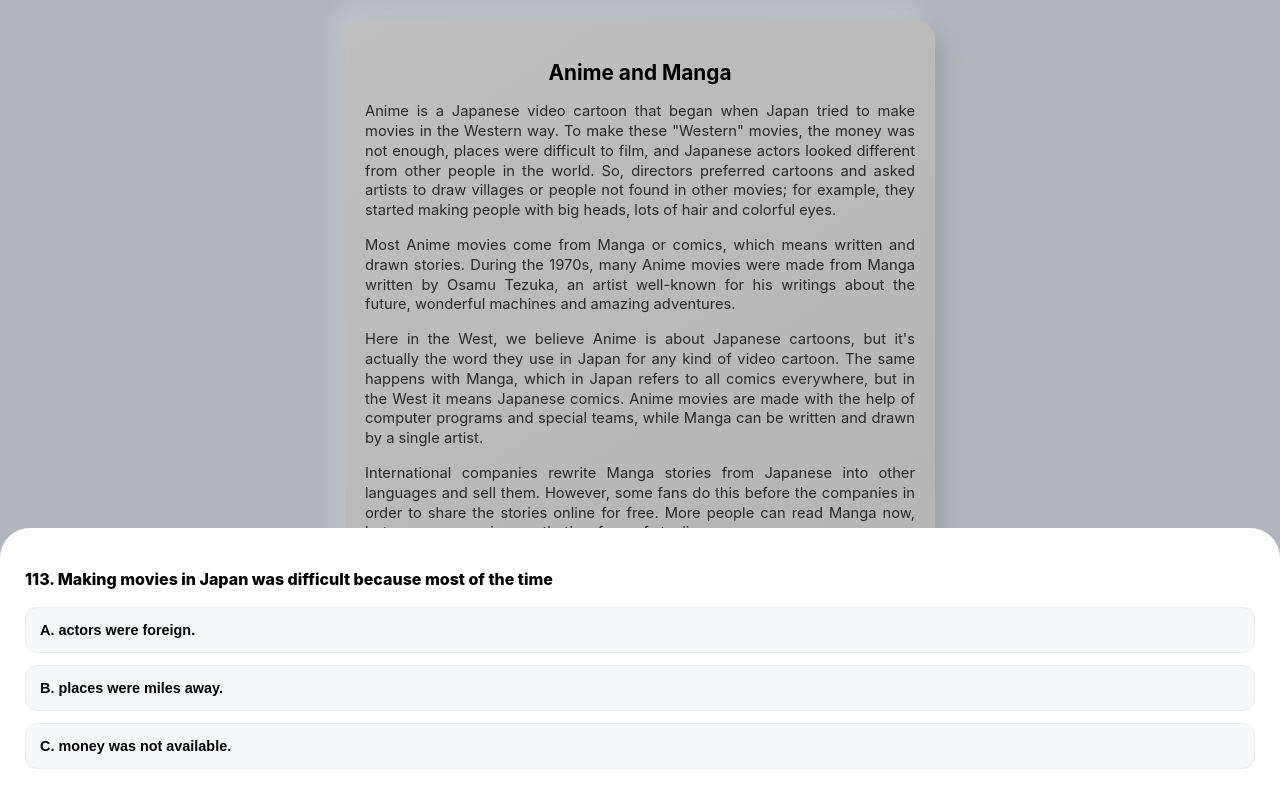
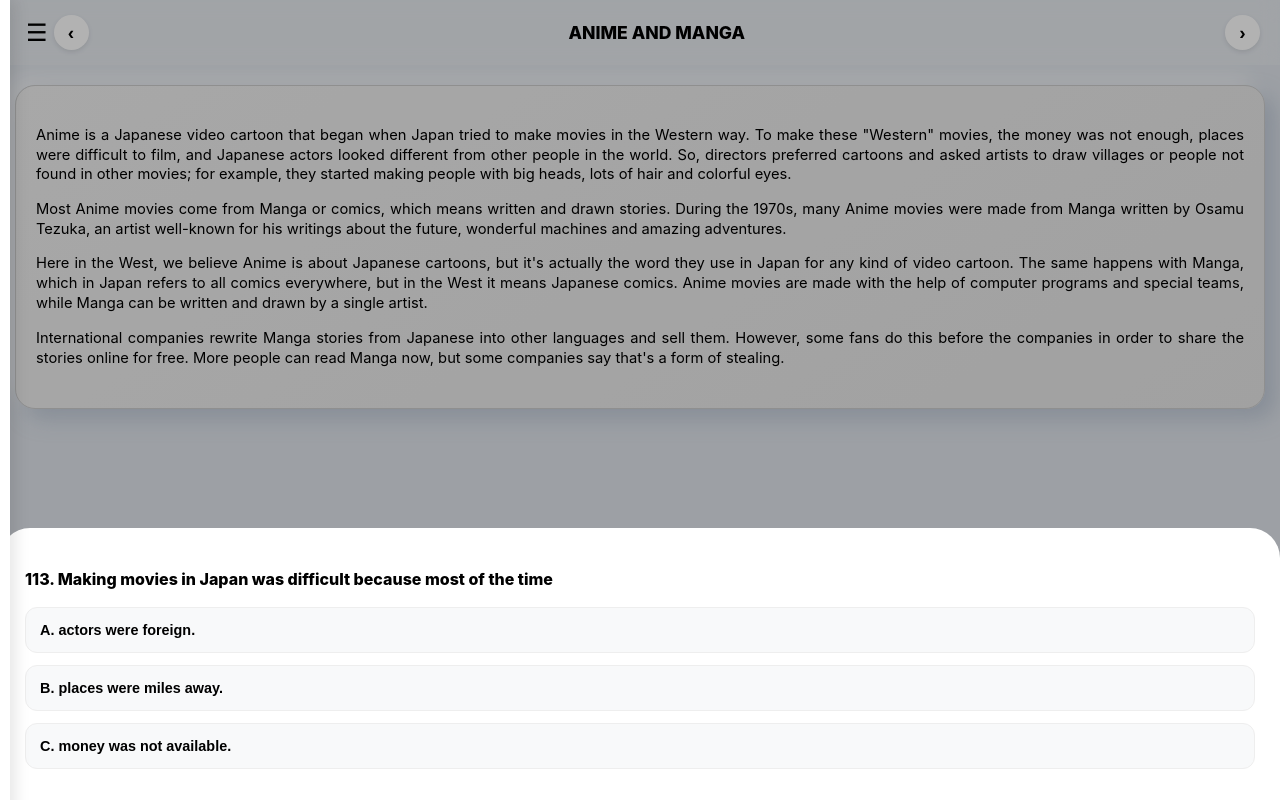
Before and after one commit to jmpolo100-a11y/parte-5---textos-literales-, a plain HTML site: page index.html in a window 1280 px wide. Both pictures are taken after a click on the element "113". Drawn offline with Linux system fonts and the light colour scheme.

Commit message:
Update index.html

```diff
--- a/index.html
+++ b/index.html
@@ -3,11 +3,14 @@
 <head>
     <meta charset="UTF-8">
     <meta name="viewport" content="width=device-width, initial-scale=1.0, maximum-scale=1.0, user-scalable=no">
-    <title>Saber 11 - Elite UX</title>
+    <title>Saber 11 - Pro Platform</title>
     <style>
         :root {
             --bg-page: #E0E5EC;
-            --paper-grad: linear-gradient(145deg, #eeeeee, #e2e2e2);
+            --paper: #eeeeee;
+            --c-correct: #27ae60;
+            --c-error: #c0392b;
+            /* Colores de resaltado */
             --c-113: #FFD700; --c-114: #4CAF50; --c-115: #2196F3;
             --c-116: #FF9800; --c-117: #9C27B0; --c-118: #E91E63;
             --c-119: #00BCD4;
@@ -19,29 +22,81 @@
             font-family: -apple-system, system-ui, sans-serif;
             display: flex;
             flex-direction: column;
-            align-items: center;
             height: 100vh;
-            overflow: hidden; /* Evitamos scroll en el body, lo hará el cuadro */
+            overflow: hidden;
         }
 
-        /* Recuadro 3D con Scroll Interno y Texto Compacto */
+        /* Encabezado con Navegación */
+        header {
+            display: flex;
+            align-items: center;
+            justify-content: space-between;
+            padding: 15px 20px;
+            background: rgba(255,255,255,0.2);
+            backdrop-filter: blur(10px);
+            z-index: 1001;
+        }
+
+        .nav-btn {
+            background: #fff;
+            border: none;
+            width: 35px;
+            height: 35px;
+            border-radius: 50%;
+            display: flex;
+            align-items: center;
+            justify-content: center;
+            box-shadow: 0 2px 5px rgba(0,0,0,0.1);
+            font-weight: bold;
+            font-size: 1.2rem;
+        }
+
+        .hamburger {
+            font-size: 1.5rem;
+            cursor: pointer;
+            background: none;
+            border: none;
+        }
+
+        header h1 {
+            font-size: 1.1rem;
+            margin: 0;
+            flex-grow: 1;
+            text-align: center;
+            font-weight: 800;
+        }
+
+        /* Menú Lateral (Hamburguesa) */
+        .side-menu {
+            position: fixed;
+            left: -280px;
+            top: 0;
+            width: 250px;
+            height: 100%;
+            background: #fff;
+            z-index: 2005;
+            transition: 0.3s;
+            padding: 20px;
+            box-shadow: 5px 0 15px rgba(0,0,0,0.1);
+        }
+        .side-menu.open { left: 0; }
+        .side-menu h2 { font-size: 1.2rem; border-bottom: 1px solid #eee; padding-bottom: 10px; }
+        .menu-item { padding: 12px; border-radius: 8px; margin: 5px 0; cursor: pointer; background: #f8f9fa; }
+
+        /* Recuadro de Texto 3D con Borde Gris */
         .text-3d-box {
             margin: 20px 15px 120px 15px;
             padding: 25px 20px;
-            background: var(--paper-grad);
+            background: linear-gradient(145deg, #f0f0f0, #e6e6e6);
             border-radius: 20px;
+            border: 1px solid #cccccc; /* Delineado gris delgado */
             box-shadow: 10px 10px 20px rgba(163,177,198,0.5), -10px -10px 20px rgba(255,255,255, 0.6);
-            max-width: 550px;
+            overflow-y: auto;
+            scroll-behavior: smooth;
             text-align: justify;
-            line-height: 1.35; /* Interlineado compactado solicitado */
+            line-height: 1.35;
             font-size: 0.92rem;
-            color: #333;
-            overflow-y: auto; /* Scroll interno para el auto-scroll */
-            scroll-behavior: smooth; /* Movimiento fluido */
-            -webkit-overflow-scrolling: touch;
         }
-
-        h1 { font-size: 1.3rem; text-align: center; margin-bottom: 15px; color: #000; }
 
         /* Burbujas Flotantes */
         .bubbles-footer {
@@ -63,23 +118,18 @@
 
         .q-bubble {
             width: 38px; height: 38px; border-radius: 50%;
-            background: rgba(255, 255, 255, 0.9);
-            display: flex; align-items: center; justify-content: center;
-            font-weight: 800; font-size: 0.75rem; color: #444;
-            border: 2px solid #ddd; transition: 0.3s;
+            background: #fff; display: flex; align-items: center; justify-content: center;
+            font-weight: 800; font-size: 0.75rem; color: #444; border: 2px solid #ddd;
         }
 
-        .q-bubble.done { color: white !important; background-color: #27ae60 !important; }
-        .q-bubble.error { color: white !important; background-color: #c0392b !important; }
+        .q-bubble.done { color: white !important; background-color: var(--c-correct) !important; }
+        .q-bubble.error { color: white !important; background-color: var(--c-error) !important; }
 
         /* Resaltados */
-        .hl { border-radius: 4px; transition: background 0.6s ease; display: inline; }
-        .hl-active-113 { background: var(--c-113); }
-        .hl-active-114 { background: var(--c-114); }
-        .hl-active-115 { background: var(--c-115); }
-        .hl-active-116 { background: var(--c-116); }
-        .hl-active-117 { background: var(--c-117); }
-        .hl-active-118 { background: var(--c-118); }
+        .hl { border-radius: 4px; transition: 0.6s ease; }
+        .hl-active-113 { background: var(--c-113); } .hl-active-114 { background: var(--c-114); }
+        .hl-active-115 { background: var(--c-115); } .hl-active-116 { background: var(--c-116); }
+        .hl-active-117 { background: var(--c-117); } .hl-active-118 { background: var(--c-118); }
         .hl-active-119 { background: var(--c-119); }
 
         /* Pop-up */
@@ -87,31 +137,41 @@
             position: fixed; bottom: -100%; left: 0; width: 100%;
             background: white; border-top-left-radius: 30px; border-top-right-radius: 30px;
             padding: 25px; box-sizing: border-box; z-index: 2000;
-            transition: bottom 0.4s cubic-bezier(0, 0.6, 0.4, 1);
+            transition: 0.4s cubic-bezier(0, 0.6, 0.4, 1);
         }
         .bottom-sheet.open { bottom: 0; }
 
         .option-btn {
-            width: 100%; padding: 14px; margin: 6px 0;
-            border: 1px solid #eee; border-radius: 12px;
-            background: #f8f9fa; font-weight: 600; text-align: left;
-            color: #000; font-size: 0.9rem;
+            width: 100%; padding: 14px; margin: 6px 0; border: 1px solid #eee; border-radius: 12px;
+            background: #f8f9fa; font-weight: 600; text-align: left; color: #000; font-size: 0.9rem;
         }
 
-        .btn-correct { background-color: #27ae60 !important; color: white !important; }
-        .btn-incorrect { background-color: #c0392b !important; color: white !important; }
+        .btn-correct { background-color: var(--c-correct) !important; color: white !important; }
+        .btn-incorrect { background-color: var(--c-error) !important; color: white !important; }
 
-        .overlay { position: fixed; top: 0; left: 0; width: 100%; height: 100%; background: rgba(0,0,0,0.2); display: none; z-index: 1500; }
-        #toast { position: fixed; top: 30px; left: 50%; transform: translateX(-50%); padding: 8px 25px; border-radius: 50px; color: white; font-weight: 800; display: none; z-index: 3000; }
+        .overlay { position: fixed; top: 0; left: 0; width: 100%; height: 100%; background: rgba(0,0,0,0.3); display: none; z-index: 1500; }
+        #toast { position: fixed; top: 70px; left: 50%; transform: translateX(-50%); padding: 8px 25px; border-radius: 50px; color: white; font-weight: 800; display: none; z-index: 3000; }
     </style>
 </head>
 <body>
 
 <div id="toast"></div>
-<div class="overlay" id="overlay" onclick="closeSheet()"></div>
+<div class="overlay" id="overlay" onclick="closeAll()"></div>
 
-<div class="text-3d-box" id="main-scroll-box">
-    <h1>Anime and Manga</h1>
+<div class="side-menu" id="side-menu">
+    <h2>Textos Disponibles</h2>
+    <div class="menu-item" onclick="loadText(1)">1. Anime and Manga</div>
+    <div class="menu-item" style="opacity: 0.5;">2. Próximamente...</div>
+</div>
+
+<header>
+    <button class="hamburger" onclick="toggleMenu()">☰</button>
+    <button class="nav-btn" onclick="prevText()">‹</button>
+    <h1 id="header-title">ANIME AND MANGA</h1>
+    <button class="nav-btn" onclick="nextText()">›</button>
+</header>
+
+<div class="text-3d-box" id="scroll-box">
     <p>Anime is a Japanese video cartoon that began when Japan tried to make movies in the Western way. <span id="text-113" class="hl">To make these "Western" movies, the money was not enough, places were difficult to film, and Japanese actors looked different from other people in the world.</span> So, <span id="text-114" class="hl">directors preferred cartoons and asked artists to draw villages or people not found in other movies; for example, they started making people with big heads, lots of hair and colorful eyes.</span></p>
 
     <p>Most Anime movies come from Manga or comics, which means written and drawn stories. During the 1970s, many Anime movies were made from <span id="text-115" class="hl">Manga written by Osamu Tezuka, an artist well-known for his writings about the future, wonderful machines and amazing adventures.</span></p>
@@ -155,44 +215,35 @@
     })();
 
     const data = [
-        { id: 113, correct: "C" }, { id: 114, correct: "A" }, { id: 115, correct: "B" },
-        { id: 116, correct: "B" }, { id: 117, correct: "C" }, { id: 118, correct: "B" },
-        { id: 119, correct: "A" }
+        { id: 113, correct: "C", q: "113. Making movies in Japan was difficult because most of the time", opts: ["A. actors were foreign.", "B. places were miles away.", "C. money was not available."] },
+        { id: 114, correct: "A", q: "114. When making a cartoon, artists drew people who", opts: ["A. looked very different.", "B. acted very well.", "C. lived in usual places."] },
+        { id: 115, correct: "B", q: "115. What made Osamu Tezuka an important writer?", opts: ["A. his famous movies", "B. his various stories", "C. his advanced instruments"] },
+        { id: 116, correct: "B", q: "116. In Japan, the term Anime includes", opts: ["A. just Japanese cartoons.", "B. all types of video cartoons.", "C. only Western cartoons."] },
+        { id: 117, correct: "C", q: "117. Western countries believe all Manga is made", opts: ["A. with the latest software.", "B. by several artists.", "C. in Japan."] },
+        { id: 118, correct: "B", q: "118. Manga stories found in another language are sold", opts: ["A. on the internet.", "B. by special companies.", "C. to Japanese people."] },
+        { id: 119, correct: "A", q: "119. Companies think free online Manga should be", opts: ["A. considered as stolen.", "B. shared online.", "C. downloaded."] }
     ];
 
-    const questionsHTML = [
-        `113. Making movies in Japan was difficult because most of the time<br><br>A. actors were foreign.<br>B. places were miles away.<br>C. money was not available.`,
-        `114. When making a cartoon, artists drew people who<br><br>A. looked very different.<br>B. acted very well.<br>C. lived in usual places.`,
-        `115. What made Osamu Tezuka an important writer?<br><br>A. his famous movies<br>B. his various stories<br>C. his advanced instruments`,
-        `116. In Japan, the term Anime includes<br><br>A. just Japanese cartoons.<br>B. all types of video cartoons.<br>C. only Western cartoons.`,
-        `117. Western countries believe all Manga is made<br><br>A. with the latest software.<br>B. by several artists.<br>C. in Japan.`,
-        `118. Manga stories found in another language are sold<br><br>A. on the internet.<br>B. by special companies.<br>C. to Japanese people.`,
-        `119. Companies think free online Manga should be<br><br>A. considered as stolen.<br>B. shared online.<br>C. downloaded.`
-    ];
+    function toggleMenu() { document.getElementById('side-menu').classList.toggle('open'); document.getElementById('overlay').style.display = 'block'; }
+    function closeAll() { document.getElementById('side-menu').classList.remove('open'); document.getElementById('sheet').classList.remove('open'); document.getElementById('overlay').style.display = 'none'; }
 
     function openSheet(index) {
         AudioEngine.click();
         if (navigator.vibrate) navigator.vibrate(10);
+        const item = data[index];
         const content = document.getElementById('sheet-content');
-        const [qText, optsRaw] = questionsHTML[index].split('<br><br>');
-        const options = optsRaw.split('<br>');
-        content.innerHTML = `<p style="font-weight:800; margin-bottom:12px; color:#000;">${qText}</p>
-            ${options.map(opt => `<button class="option-btn" onclick="verify('${opt[0]}', this, ${index})">${opt}</button>`).join('')}`;
+        content.innerHTML = `<p style="font-weight:800; margin-bottom:12px; color:#000;">${item.q}</p>
+            ${item.opts.map(opt => `<button class="option-btn" onclick="verify('${opt[0]}', this, ${index})">${opt}</button>`).join('')}`;
         document.getElementById('sheet').classList.add('open');
         document.getElementById('overlay').style.display = 'block';
-    }
-
-    function closeSheet() {
-        document.getElementById('sheet').classList.remove('open');
-        document.getElementById('overlay').style.display = 'none';
     }
 
     function verify(choice, btn, index) {
         const item = data[index];
         const isCorrect = choice === item.correct;
         const bubble = document.getElementById(`bubble-${index}`);
-        const highlightElement = document.getElementById(`text-${item.id}`);
-        const scrollBox = document.getElementById('main-scroll-box');
+        const hlElem = document.getElementById(`text-${item.id}`);
+        const scrollBox = document.getElementById('scroll-box');
 
         if (isCorrect) {
             btn.classList.add('btn-correct'); showToast("Melo", "#27ae60");
@@ -203,24 +254,20 @@
             bubble.classList.add('error'); AudioEngine.incorrect();
             if (navigator.vibrate) navigator.vibrate([100, 50, 100]);
         }
-
-        // Siempre resaltar
-        highlightElement.classList.add(`hl-active-${item.id}`);
-
-        // UX: Auto-Scroll hacia el elemento resaltado
-        setTimeout(() => {
-            const topPos = highlightElement.offsetTop;
-            scrollBox.scrollTo({ top: topPos - 60, behavior: 'smooth' });
-        }, 400);
-
-        setTimeout(closeSheet, 1200);
+        hlElem.classList.add(`hl-active-${item.id}`);
+        setTimeout(() => { scrollBox.scrollTo({ top: hlElem.offsetTop - 40, behavior: 'smooth' }); }, 400);
+        setTimeout(closeAll, 1200);
     }
 
     function showToast(txt, color) {
-        const t = document.getElementById('toast');
-        t.innerText = txt; t.style.background = color; t.style.display = 'block';
+        const t = document.getElementById('toast'); t.innerText = txt; t.style.background = color; t.style.display = 'block';
         setTimeout(() => t.style.display = 'none', 1400);
     }
+
+    // Funciones de navegación (Placeholders para más textos)
+    function prevText() { showToast("Cargando anterior...", "#333"); }
+    function nextText() { showToast("Cargando siguiente...", "#333"); }
+    function loadText(id) { closeAll(); showToast("Texto cargado", "#333"); }
 </script>
 
 </body>
```
